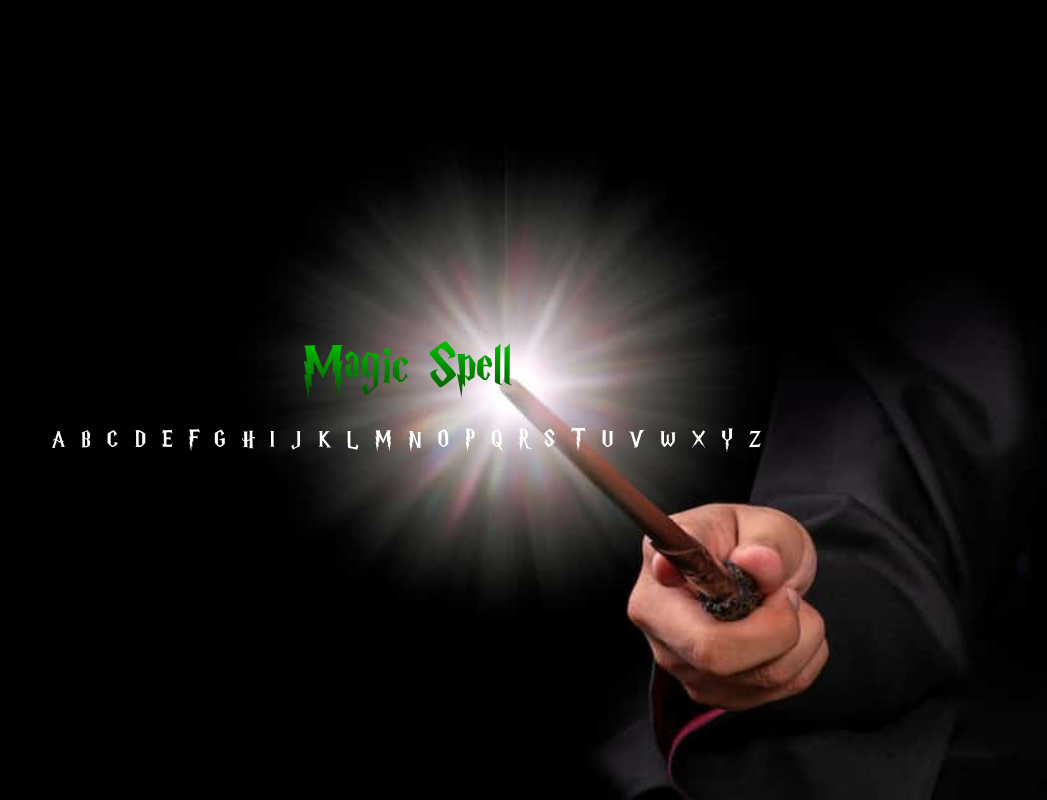
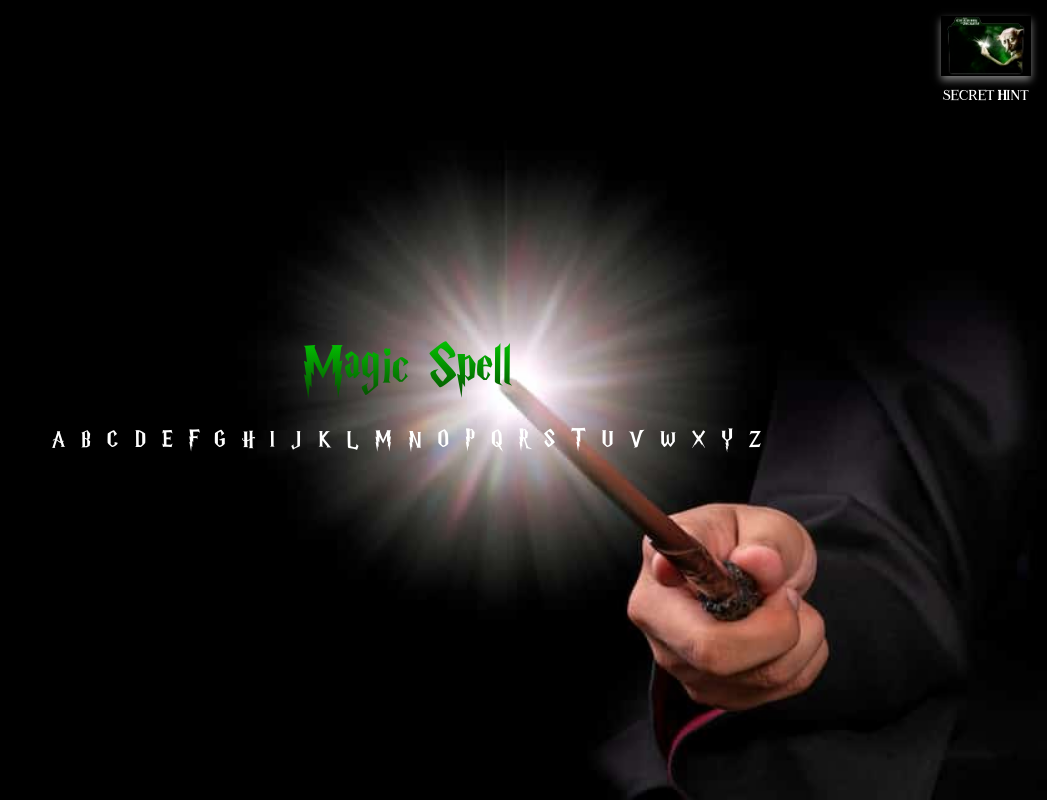
Before and after one commit to syeongkim/madcamp_week4_front, a Next.js app: page /games/magic in a window 1280 px wide. Shown: the whole page, without its empty margins (233-1280 px from the left). Built offline with nearby package versions, Linux system fonts and the light colour scheme.

Commit message:
modify: change to localhost

```diff
--- a/src/app/games/magic/page.tsx
+++ b/src/app/games/magic/page.tsx
@@ -13,6 +13,7 @@ const Magic: React.FC = () => {
   const [userInput, setUserInput] = useState<string>("");
   const [feedback, setFeedback] = useState<string>("");
   const [isModalOpen, setIsModalOpen] = useState<boolean>(false);
+  const [isSpellListModalOpen, setIsSpellListModalOpen] = useState<boolean>(false);
 
   const handleLetterClick = (letter: string) => {
     setSelectedLetter(letter);
@@ -61,6 +62,14 @@ const Magic: React.FC = () => {
     setFeedback("");
   };
 
+  const handleShowSpellList = () => {
+    setIsSpellListModalOpen(true);
+  };
+
+  const handleCloseSpellListModal = () => {
+    setIsSpellListModalOpen(false);
+  };
+
   return (
     <div className="text-white bg-cover bg-spell-background min-h-screen flex flex-col justify-center items-center">
       <h1 className="font-Harry text-center text-gradient-green">
@@ -78,6 +87,15 @@ const Magic: React.FC = () => {
             </Button>
           )
         )}
+      </div>
+      <div className="fixed top-0 right-0 p-4 flex flex-col">
+        <button
+          className="potion-black-market-button"
+          onClick={handleShowSpellList}
+        ></button>
+        <text className="mt-3 font-Animales text-xs text-white text-center">
+          secret hint
+        </text>
       </div>
       {selectedSpell && (
         <div className="font-Animales text-center px-10">
@@ -119,6 +137,32 @@ const Magic: React.FC = () => {
           </p>
         </div>
       )}
+      {isSpellListModalOpen && (
+        <div
+          className="modal fixed inset-0 flex flex-col justify-center items-center bg-black bg-opacity-50"
+          onClick={handleCloseSpellListModal}
+        >
+          <div
+            className="relative bg-paper-background rounded-lg p-4 w-10/12 max-w-2xl mx-auto"
+            onClick={(e) => e.stopPropagation()}
+          >
+            <button
+              className="absolute top-2 right-2 text-black text-2xl"
+              onClick={handleCloseSpellListModal}
+            >
+              &times;
+            </button>
+            <h2 className="text-4xl font-Harry mb-4 text-black">All Spells</h2>
+            <ul className="spell-list overflow-y-auto max-h-80">
+              {spells.map((spell, index) => (
+                <li key={index} className="mb-2 text-black font-Animales">
+                  <strong>● {spell.name}</strong>: {spell.description}
+                </li>
+              ))}
+            </ul>
+          </div>
+        </div>
+      )}
     </div>
   );
 };
--- a/src/app/games/magic/styles/magic.css
+++ b/src/app/games/magic/styles/magic.css
@@ -70,3 +70,28 @@ html {
     transform: translateY(0) scale(1);
   }
 }
+
+.potion-black-market-button {
+  background-image: url("/images/magic_hint.png");
+  width: 90px; /* 원하는 크기로 조정 */
+  height: 60px; /* 원하는 크기로 조정 */
+  background-size: contain; /* 원본 비율 유지 */
+  background-position: center;
+  background-repeat: no-repeat;
+  border: none;
+  cursor: pointer;
+  box-shadow: 0 4px 8px rgba(255, 255, 255, 0.5); /* 하얀색 그림자 */
+  position: relative;
+}
+
+.spell-modal {
+  background: url("/images/paper_background.jpg") no-repeat center center;
+  padding: 20px;
+  border-radius: 8px;
+  width: 80%;
+  max-width: 600px;
+  position: relative;
+  transform: scaleY(0); /* 초기 상태로 숨기기 */
+  opacity: 0; /* 초기 상태로 숨기기 */
+  animation: paper-fold 0.5s forwards; /* 애니메이션 적용 */
+}
--- a/src/app/games/potion/page.tsx
+++ b/src/app/games/potion/page.tsx
@@ -90,8 +90,8 @@ const Potion: React.FC = () => {
           <div
             key={index}
             className={`p-1 rounded-lg shadow-lg cursor-pointer relative mb-2 flex flex-col items-center justify-center ${selectedIngredients.includes(ingredient.name)
-                ? "selected-ingredient"
-                : ""
+              ? "selected-ingredient"
+              : ""
               }`}
             onClick={() => handleIngredientClick(ingredient.name)}
           >
@@ -196,7 +196,7 @@ const Potion: React.FC = () => {
         </div>
       )}
 
-{showNewModal && selectedPotion && (
+      {showNewModal && selectedPotion && (
         <div
           className="new-modal font-Harry text-white text-center"
           onClick={() => setShowNewModal(false)}
--- a/src/app/login/page.tsx
+++ b/src/app/login/page.tsx
@@ -116,7 +116,7 @@ export default function Login() {
     event.preventDefault();
 
     try {
-      const res = await fetch('http://3.39.212.221:8080/users', {
+      const res = await fetch('http://localhost:8080/users', {
         mode: 'cors',
         method: 'GET',
         headers: {
```
Also changed, not shown: public/images/magic_hint.png (added).
